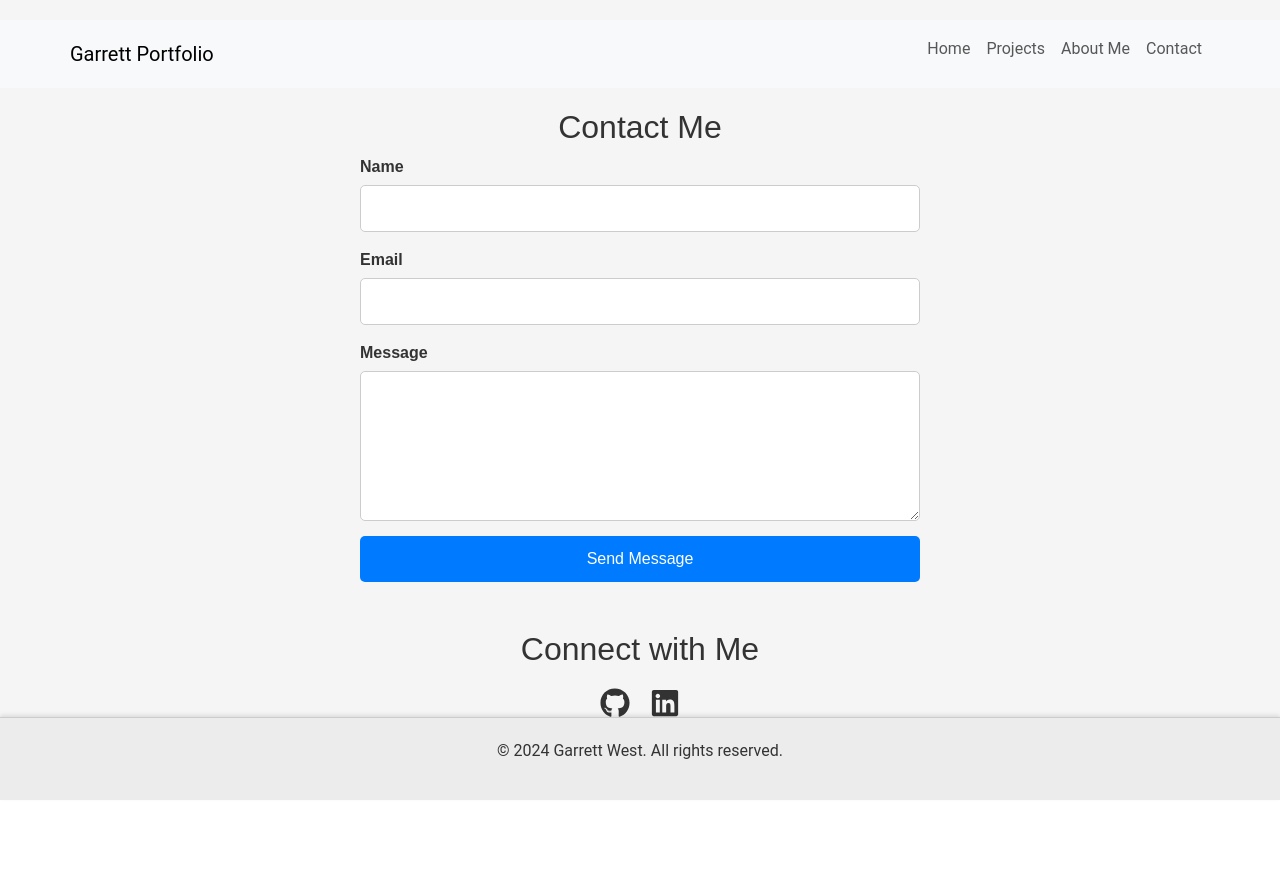
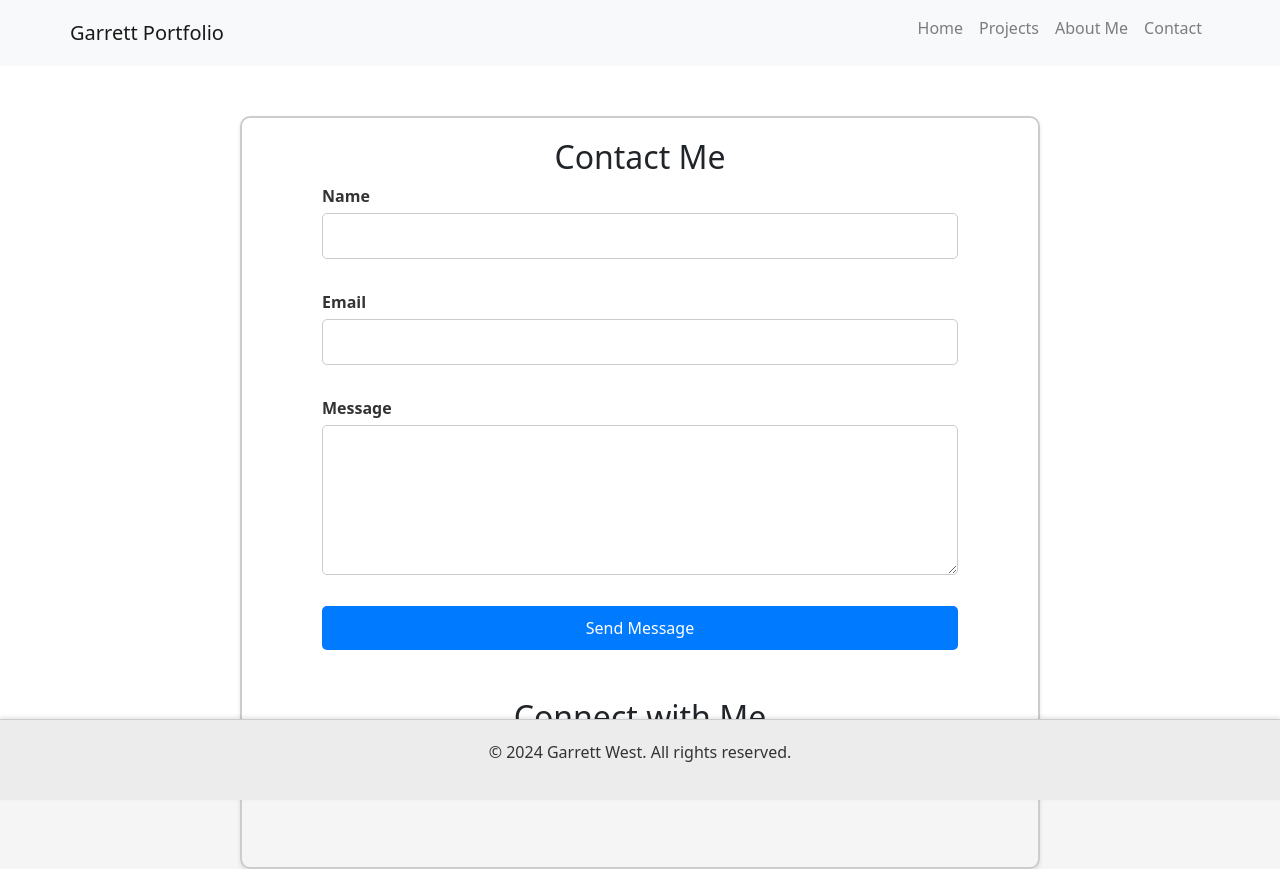
Before and after one commit to garrett-west13/portfolio-website, a React (Create React App) app in the folder frontend/: page /contact in a window 1280 px wide. Before the commit the page ends 800 px from the top, so only its background shows below. Built offline with nearby package versions, Linux system fonts and the light colour scheme.

Commit message:
Add styling

```diff
--- a/frontend/public/index.html
+++ b/frontend/public/index.html
@@ -1,36 +1,16 @@
 <!DOCTYPE html>
 <html lang="en">
 <head>
-    <meta charset="utf-8" />
-    <meta name="viewport" content="width=device-width, initial-scale=1" />
-
-    <!--
-      manifest.json provides metadata used when your web app is installed on a
-      user's mobile device or desktop. See https://developers.google.com/web/fundamentals/web-app-manifest/
-    -->
-    <!--
-      Notice the use of %PUBLIC_URL% in the tags above.
-      It will be replaced with the URL of the `public` folder during the build.
-      Only files inside the `public` folder can be referenced from the HTML.
-
-      Unlike "/favicon.ico" or "favicon.ico", "%PUBLIC_URL%/favicon.ico" will
-      work correctly both with client-side routing and a non-root public URL.
-      Learn how to configure a non-root public URL by running `npm run build`.
-    -->
-    <title>Garrett - Portfolio</title>
+  <meta charset="UTF-8">
+  <meta name="viewport" content="width=device-width, initial-scale=1.0">
+  <title>Garrett Portfolio</title>
+  <link href="https://maxcdn.bootstrapcdn.com/bootstrap/4.5.2/css/bootstrap.min.css" rel="stylesheet">
 </head>
 <body>
   <noscript>You need to enable JavaScript to run this app.</noscript>
   <div id="root"></div>
-    <!--
-      This HTML file is a template.
-      If you open it directly in the browser, you will see an empty page.
-
-      You can add webfonts, meta tags, or analytics to this file.
-      The build step will place the bundled scripts into the <body> tag.
-
-      To begin the development, run `npm start` or `yarn start`.
-      To create a production bundle, use `npm run build` or `yarn build`.
-    -->
+  <script src="https://code.jquery.com/jquery-3.5.1.slim.min.js"></script>
+  <script src="https://cdn.jsdelivr.net/npm/@popperjs/core@2.9.2/dist/umd/popper.min.js"></script>
+  <script src="https://maxcdn.bootstrapcdn.com/bootstrap/4.5.2/js/bootstrap.min.js"></script>
 </body>
 </html>
--- a/frontend/src/App.css
+++ b/frontend/src/App.css
@@ -1,23 +1,22 @@
-#root {
-    height: 100vh;
-    width: 100vw;
-    overflow: hidden;
-    font-family: 'Roboto', sans-serif;
-    line-height: 1.6;
+html, body {
     margin: 0;
     padding: 0;
+    width: 100%;
+    height: 100%;
+    font-family:'Times New Roman', Times, 'Roboto', sans-serif;
+    line-height: 1.6;
     background-color: #f5f5f5;
     color: #333;
-}
+  }
 
-* {
+  * {
     box-sizing: border-box;
-}
+  }
 
-.home-container {
+  .home-container {
     border: 2px solid #ccc;
     box-shadow: 0 2px 4px rgba(0, 0, 0, 0.1);
     padding: 80px;
     border-radius: 10px;
-    margin-bottom: 200px;
-}
+    margin-top: 25%;
+  }
--- a/frontend/src/pages/AboutMe.css
+++ b/frontend/src/pages/AboutMe.css
@@ -1,8 +1,12 @@
 .about-me {
   max-width: 800px;
   margin: 0 auto;
-  padding: 20px;
-  font-family: Arial, sans-serif;
+  border: 2px solid #ccc;
+  box-shadow: 0 2px 4px rgba(0, 0, 0, 0.1);
+  padding: 80px;
+  border-radius: 10px;
+  margin-top: 50px;
+  padding-top: 20px;
 }
 
 .profile {
@@ -19,16 +23,8 @@
   padding: 5px;
 }
 
-.bio, .skills, .self-taught, .hobbies {
+.bio, .skills, .self-taught {
   margin-bottom: 20px;
-}
-
-h2, h3 {
-  color: #333;
-}
-
-p, ul {
-  line-height: 1.6;
 }
 
 ul {
--- a/frontend/src/pages/AboutMe.js
+++ b/frontend/src/pages/AboutMe.js
@@ -3,6 +3,7 @@ import './AboutMe.css'; // Make sure to create this CSS file
 
 function AboutMe() {
   return (
+    <div className="container">
       <div className="about-me">
         <div className="profile">
           <img src="/profile.jpg" alt="Profile" className="profile-img" />
@@ -49,6 +50,7 @@ function AboutMe() {
           </div>
         </div>
       </div>
+   </div>
   );
 }
 
--- a/frontend/src/pages/Contact.css
+++ b/frontend/src/pages/Contact.css
@@ -1,8 +1,12 @@
 .contact {
-    max-width: 600px;
+    max-width: 800px;
     margin: 0 auto;
-    padding: 20px;
-    font-family: Arial, sans-serif;
+    border: 2px solid #ccc;
+    box-shadow: 0 2px 4px rgba(0, 0, 0, 0.1);
+    padding: 80px;
+    border-radius: 10px;
+    margin-top: 50px;
+    padding-top: 20px;
   }
 
   h2 {
--- a/frontend/src/pages/Contact.js
+++ b/frontend/src/pages/Contact.js
@@ -19,7 +19,7 @@ function Contact() {
 
   const handleSubmit = (e) => {
     e.preventDefault();
-    // Here you can handle form submission, such as sending the data to an API or email service
+    // handle form submission, such as sending the data to an API or email service
     alert('Message sent!');
   };
 
--- a/frontend/src/pages/Home.js
+++ b/frontend/src/pages/Home.js
@@ -4,12 +4,12 @@ import { Link } from 'react-router-dom';
 function Home() {
   return (
     <div className="container">
-      <div className="row justify-content-center align-items-center vh-100">
+      <div className="row justify-content-center align-items-center">
         <div className="col-md-6">
           <div className="text-center home-container">
             <h1 className="mb-4">Welcome to My Portfolio</h1>
             <p className="lead">
-              Hi, I'm <strong>Garrett West</strong>, a web developer passionate about creating awesome websites and applications. Explore my portfolio to see some of my projects and learn more about me.
+              Hi, I'm <strong className="text-primary"><a className="no-underline" href='/about'>Garrett West</a></strong>, a web developer passionate about creating awesome websites and applications. Explore my portfolio to see some of my projects and learn more about me.
             </p>
             <Link to="/projects" className="btn btn-primary">
               View Projects
--- a/frontend/src/pages/Projects.css
+++ b/frontend/src/pages/Projects.css
@@ -1,6 +1,3 @@
-.container {
-    margin-top: 20px;
-  }
 
   .card {
     transition: transform 0.2s, box-shadow 0.2s;
--- a/frontend/src/pages/Projects.js
+++ b/frontend/src/pages/Projects.js
@@ -20,8 +20,8 @@ const projects = [
 function Projects() {
   return (
     <div className="container my-5">
-      <h2 className="text-center mb-4">My Projects</h2>
-      <div className="row">
+      <h2 className="text-center mb-5">My Projects</h2>
+      <div className="row mt-5">
         {projects.map((project, index) => (
           <div className="col-12 col-md-6 mb-4" key={index}>
             <div className="card h-100">
```
Lines whose indentation alone changed are shown as unchanged.
